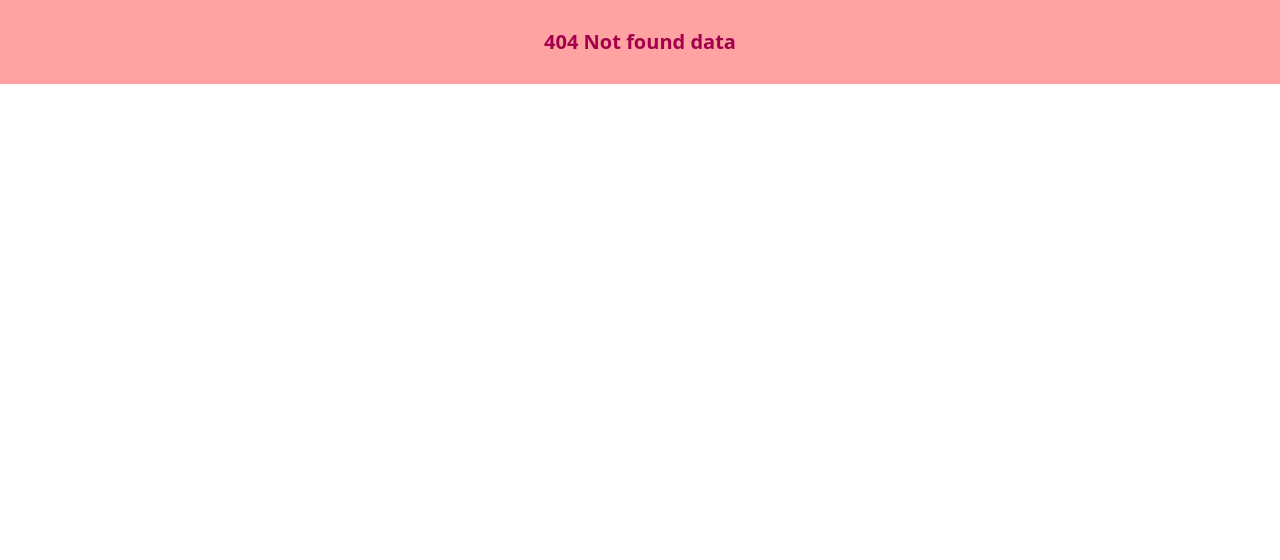
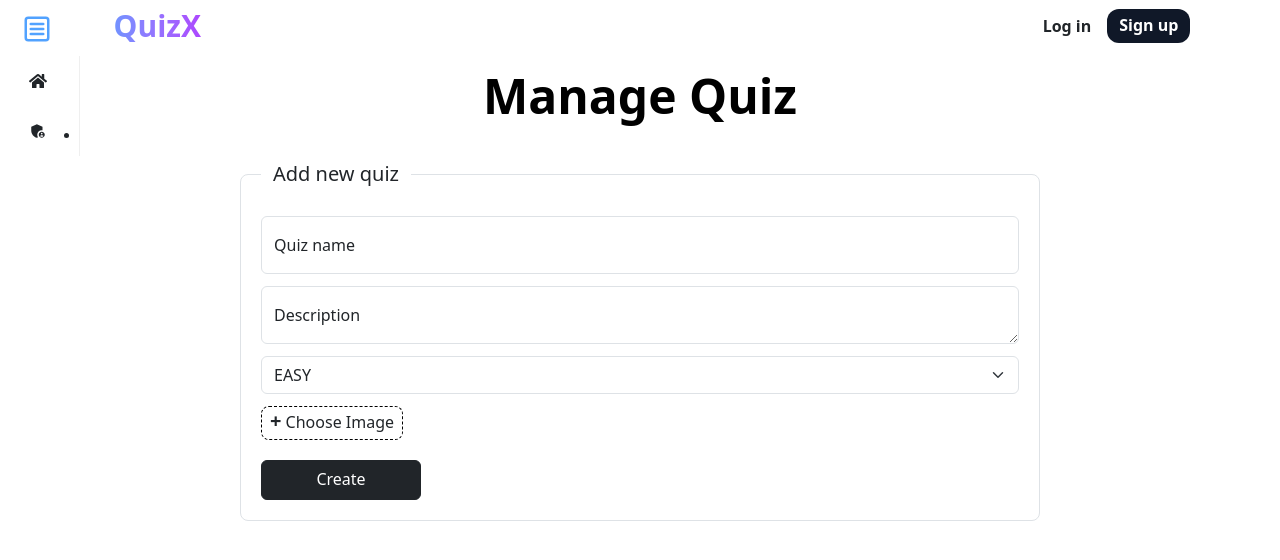
Before and after one commit to dpnam28/QuizX-reactjs, a React (Vite) app: page /admin/manage-quiz in a window 1280 px wide. Before the commit this address had no page. Shown: the top 560 px of the page. Built offline with nearby package versions, Linux system fonts and the light colour scheme.

Commit message:
created mange quiz

```diff
--- a/src/Layout.jsx
+++ b/src/Layout.jsx
@@ -3,7 +3,8 @@ import { Route, Routes } from "react-router";
 import User from "./components/User/User.jsx";
 import { HomePage } from "./components/HomePage.jsx";
 import DashBoard from "./components/Admin/DashBoard.jsx";
-import ManageUsers from "./components/Admin/ManageUsers.jsx";
+import ManageUsers from "./components/Admin/ManageUsers/ManageUsers.jsx";
+import ManageQuiz from "./components/Admin/ManageQuiz/ManageQuiz.jsx";
 import Login from "./components/Auth/LogIn.jsx";
 import Help from "./components/Auth/Help.jsx";
 import SignUp from "./components/Auth/Signup.jsx";
@@ -21,6 +22,7 @@ const Layout = () => {
           <Route path="admin">
             <Route index element={<DashBoard />}></Route>
             <Route path="manage-users" element={<ManageUsers />}></Route>
+            <Route path="manage-quiz" element={<ManageQuiz />}></Route>
           </Route>
         </Route>
 
--- /dev/null
+++ b/src/components/Admin/ManageQuiz/ManageQuiz.jsx
@@ -0,0 +1,105 @@
+import FloatingLabel from "react-bootstrap/FloatingLabel";
+import Form from "react-bootstrap/Form";
+import { useState } from "react";
+import { Button } from "react-bootstrap";
+const levelOptions = [
+  { value: "EASY", label: "EASY" },
+  { value: "MEDIUM", label: "MEDIUM" },
+  { value: "HARD", label: "HARD" },
+];
+
+const ManageQuiz = () => {
+  const [quizName, setQuizName] = useState("");
+  const [desctiption, setDesctiption] = useState("");
+  const [level, setLevel] = useState("EASY");
+  const [image, setImage] = useState("");
+  const [previewImg, setPreviewImg] = useState("");
+
+  const handleChangeImage = (event) => {
+    if (event.target?.files?.[0]) {
+      setPreviewImg(URL.createObjectURL(event.target.files[0]));
+      setImage(event.target.files[0]);
+    }
+  };
+  return (
+    <>
+      <div className="text-center sm:text-5xl text-2xl mt-5 text-black font-black">
+        Manage Quiz
+      </div>
+      <div className="container mx-auto mt-10">
+        <div className="mx-auto w-[80%] max-w-200">
+          <fieldset className="border rounded-lg p-5">
+            <legend className="float-none w-auto px-3 text-xl">
+              Add new quiz
+            </legend>
+            <FloatingLabel
+              controlId="floatingInput"
+              label="Quiz name"
+              className="mb-3"
+            >
+              <Form.Control
+                type="text"
+                placeholder=""
+                value={quizName}
+                onChange={(e) => setQuizName(e.target.value)}
+              />
+            </FloatingLabel>
+
+            <FloatingLabel controlId="floatingTextarea2" label="Description">
+              <Form.Control
+                as="textarea"
+                placeholder="Leave a comment here"
+                value={desctiption}
+                onChange={(e) => setDesctiption(e.target.value)}
+              />
+            </FloatingLabel>
+
+            {/* choose level */}
+            <Form.Select
+              aria-label="Default select example"
+              className="mt-3"
+              value={level}
+              onChange={(e) => setLevel(e.target.value)}
+            >
+              {levelOptions.length > 0 &&
+                levelOptions.map((item) => (
+                  <option value={item.value} key={item.value}>
+                    {item.label}
+                  </option>
+                ))}
+            </Form.Select>
+
+            {/* choose image */}
+            <Form.Group className="position-relative mt-3">
+              <Form.Label
+                htmlFor="file"
+                className="cursor-pointer border border-black rounded-lg pb-1 px-2 border-dashed"
+              >
+                <span className="text-xl font-black">+</span> Choose Image
+              </Form.Label>
+              <Form.Control
+                type="file"
+                required
+                name="file"
+                id="file"
+                onChange={(e) => handleChangeImage(e)}
+                hidden
+              />
+            </Form.Group>
+            {previewImg && (
+              <div
+                className={`w-[70%] border border-dotted h-40 m-auto bg-contain bg-no-repeat bg-center`}
+                style={{ background: `url(${previewImg})` }}
+              ></div>
+            )}
+            <Button variant="dark" className="w-40 pb-2 mt-3">
+              Create
+            </Button>
+          </fieldset>
+        </div>
+      </div>
+    </>
+  );
+};
+
+export default ManageQuiz;
```
